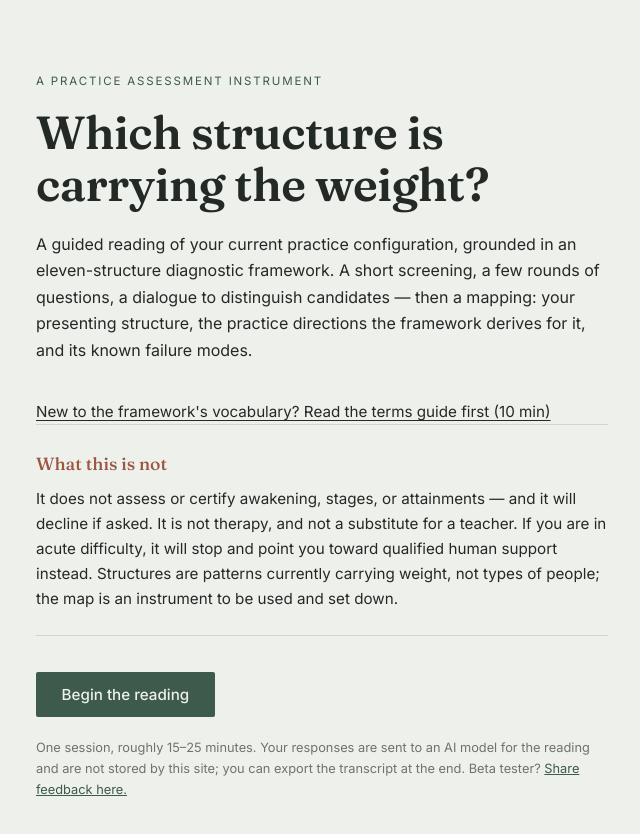
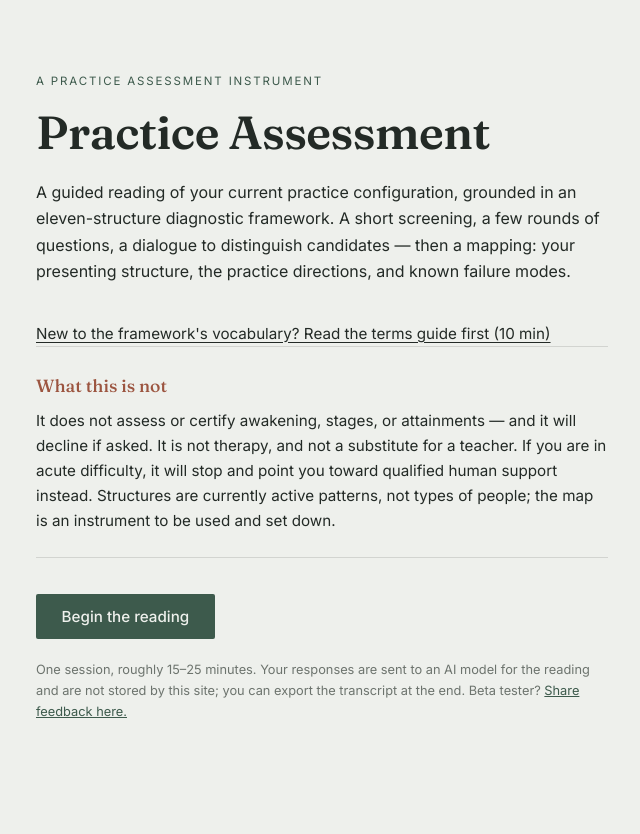
Before and after one commit to jayRigpa/structure-triage, a website: page public/index.html in a window 1280 px wide. Shown: the whole page, without its empty margins (318-958 px from the left). After the commit the page ends 800 px from the top, so only its background shows below. Drawn offline with Linux system fonts and the light colour scheme.

Commit message:
Update assessment landing page copy

```diff
--- a/public/index.html
+++ b/public/index.html
@@ -15,13 +15,12 @@
   <main id="landing" class="page">
     <header class="masthead">
       <p class="eyebrow">A practice assessment instrument</p>
-      <h1>Which structure is carrying the weight?</h1>
+      <h1>Practice Assessment</h1>
       <p class="lede">
         A guided reading of your current practice configuration, grounded in an
         eleven-structure diagnostic framework. A short screening, a few rounds of
         questions, a dialogue to distinguish candidates — then a mapping: your
-        presenting structure, the practice directions the framework derives for
-        it, and its known failure modes.
+        presenting structure, the practice directions, and known failure modes.
       </p>
       <p class="guide-link">
         <a href="terms-guide-for-readers.html" target="_blank" rel="noopener">New to the framework's vocabulary? Read the terms guide first (10 min)</a>
@@ -34,7 +33,7 @@
         It does not assess or certify awakening, stages, or attainments — and it will
         decline if asked. It is not therapy, and not a substitute for a teacher.
         If you are in acute difficulty, it will stop and point you toward qualified
-        human support instead. Structures are patterns currently carrying weight,
+        human support instead. Structures are currently active patterns,
         not types of people; the map is an instrument to be used and set down.
       </p>
     </section>
```
Also changed, not shown: public/terms-guide-for-readers.html (+1 -1 lines).
